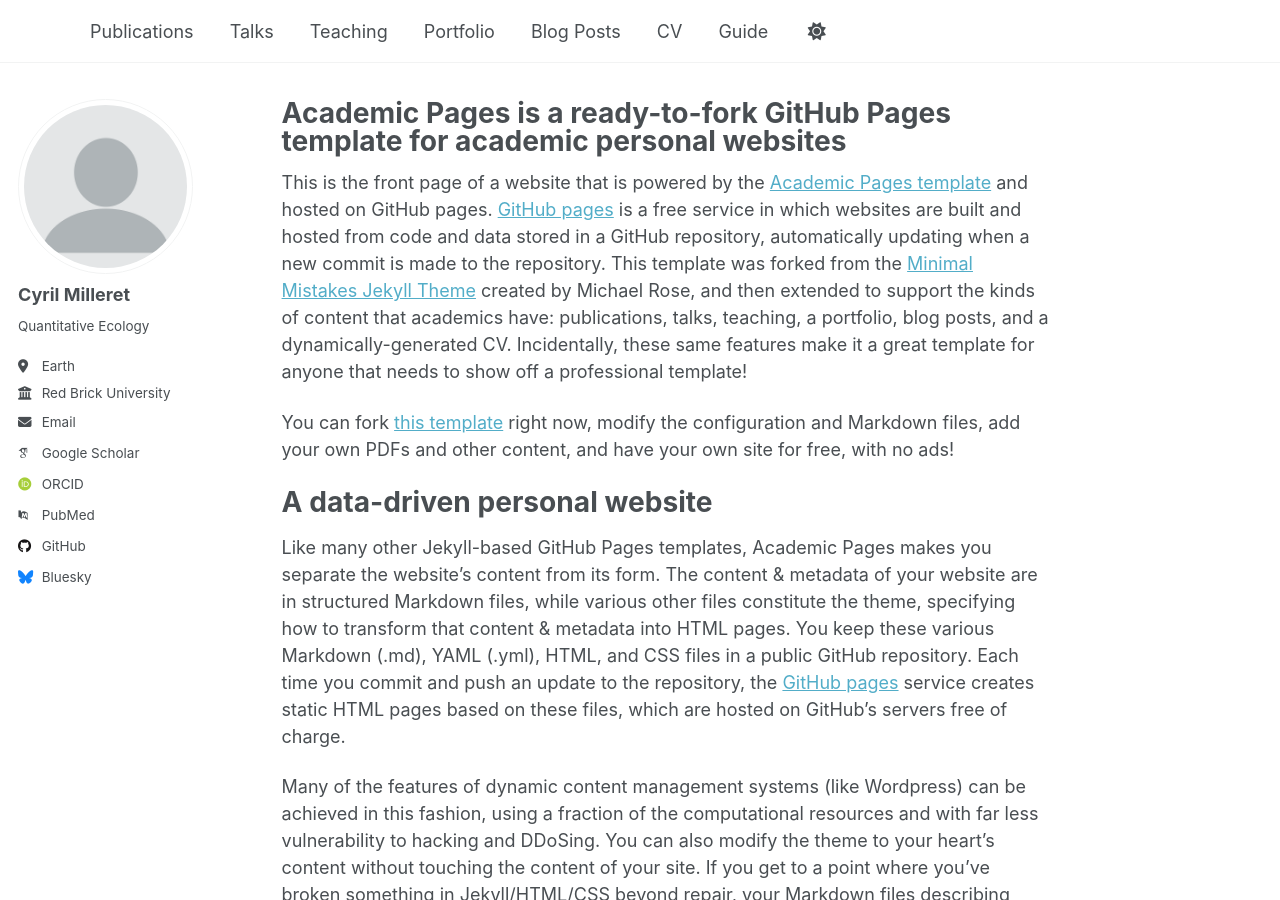
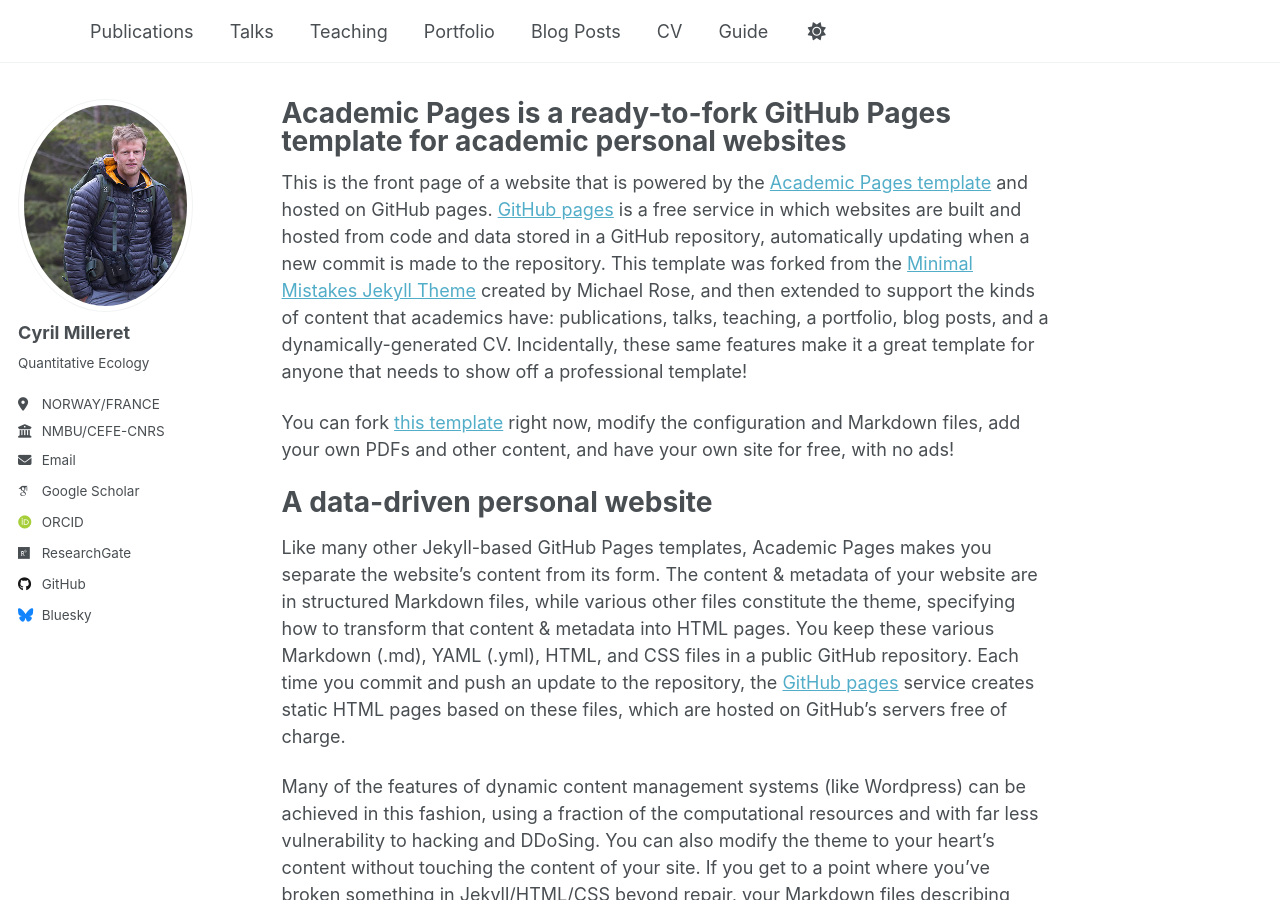
Before and after one commit to Cyril-Milleret/Cyril-Milleret.github.io, a Jekyll site: the page built from _pages/about.md, in a window 1280 px wide and 900 px high. Built offline with Jekyll 4.4.1, drawn with Linux system fonts in a browser that asks for light colours; some web fonts are replaced; a script that is not in the unit is left out.

Commit message:
update config

```diff
--- a/_config.yml
+++ b/_config.yml
@@ -22,38 +22,38 @@
 #               Additional customization can be done by editing /_includes/author-profile.html
 author:
   # Biographic information
-  avatar           : "profile.png"
+  avatar           : "profile.jpg"
   name             : "Cyril Milleret"
   pronouns         : # example: "she/her"
   bio              : "Quantitative Ecology"
-  location         : "Earth"
-  employer         : "Red Brick University"
+  location         : "NORWAY/FRANCE"
+  employer         : "NMBU/CEFE-CNRS"
   uri              : # URL
-  email            : "none@example.org"
+  email            : "cyril.milleret@gmail.com"
 
   # Academic websites
   academia         : # URL
   arxiv            : # URL - Update with the correct link to your profile
-  googlescholar    : "https://scholar.google.com/citations?user=PS_CX0AAAAAJ"
+  googlescholar    : "https://scholar.google.fr/citations?hl=es&user=CQl2gBIAAAAJ"
   inspire-hep      : # URL
   impactstory      : # URL
-  orcid            : "http://orcid.org/yourorcidurl"
+  orcid            : "https://orcid.org/0000-0002-8563-981X"
   semantic         : # URL
-  pubmed           : "https://www.ncbi.nlm.nih.gov/pubmed/?term=john+snow"
-  researchgate     : # URL
+  pubmed           : #URL"https://www.ncbi.nlm.nih.gov/pubmed/?term=john+snow"
+  researchgate     : "https://www.researchgate.net/profile/Cyril-Milleret?ev=hdr_xprf"
   scopus           : # URL
 
   # Repositories and software development
   bitbucket        : # Username - Update with your username on the site
   codepen          : # Username
   dribbble         : # Username
-  github           : "academicpages"
+  github           : "Cyril-Milleret"
   kaggle           : # Username
   stackoverflow    : # User number or user number and name (i.e., use "1" or "1/jeff-atwood")
 
   # Social media
   artstation       : # Username
-  bluesky          : "bsky.app" # Replace this with you Bluesky username
+  bluesky          : "https://bsky.app/profile/milleretcyril.bsky.social" # Replace this with you Bluesky username
   facebook         : # Username
   flickr           : # Username
   foursquare       : # Username
```
Also changed, not shown: images/profile.jpg (added).
